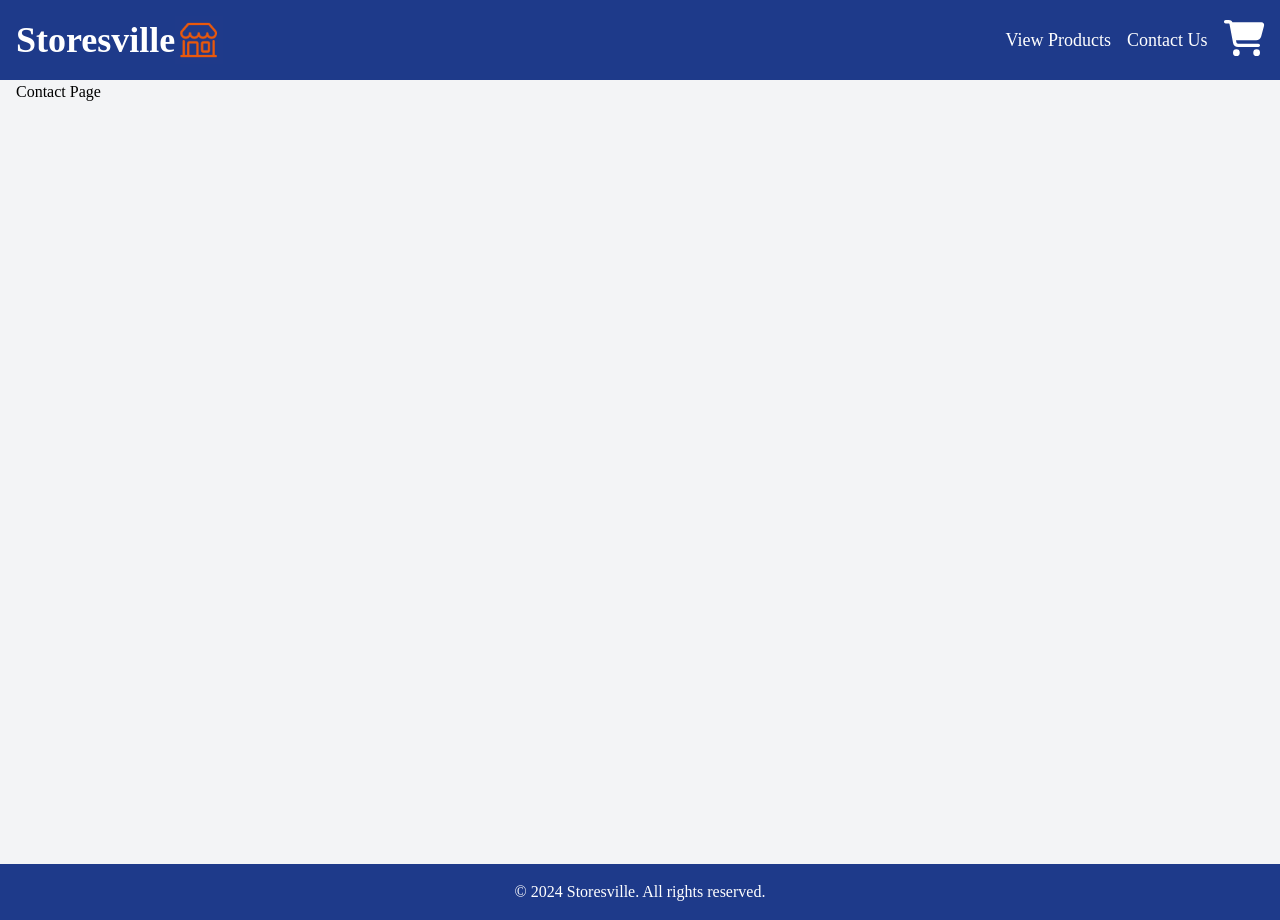
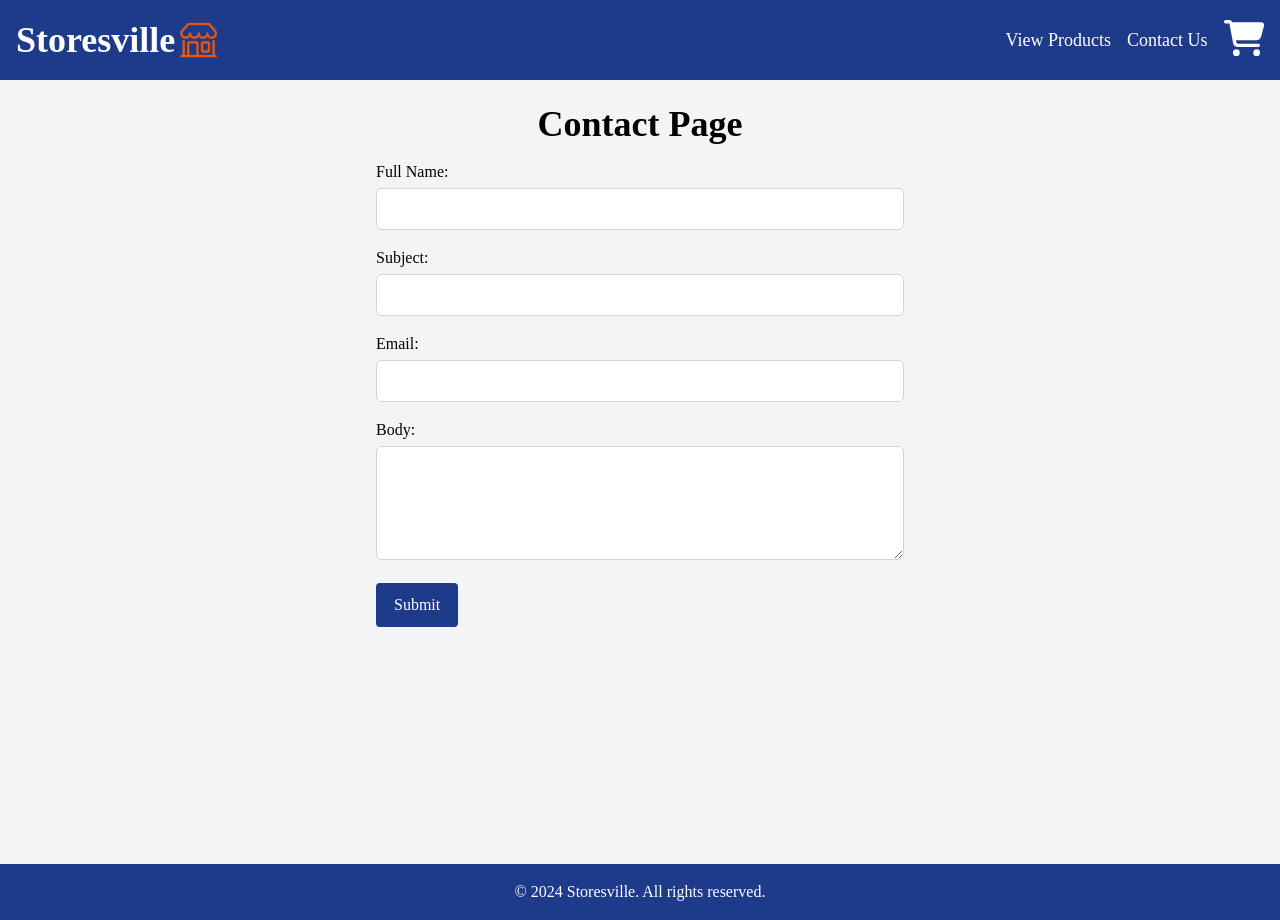
Before and after one commit to thislily/js-frameworks, a React (Create React App) app: page /contact in a window 1280 px wide. Built offline with nearby package versions, Linux system fonts and the light colour scheme.

Commit message:
contact page

```diff
--- a/src/pages/CartPage.jsx
+++ b/src/pages/CartPage.jsx
@@ -5,16 +5,20 @@ import { Link } from "react-router-dom";
 import { useCart } from "../context/CartContext";
 
 function CartPage() {
- const { clearCart } = useCart();
+ const { cart, clearCart } = useCart();
 
   return (
     <div>
       <h1 className="font-heading text-4xl text-center my-6">Checkout</h1>
       <Cart />
       <div className="flex justify-center my-6">
-        <Link to="/checkout-success">
-          <Button onClick={clearCart} text="Place Your Order" />
-        </Link>
+        {cart.length > 0 && (
+          <Link to="/checkout-success">
+            <Button onClick={clearCart} text="Place Your Order"/>
+          </Link>
+        )}
+
+
       </div>
     </div>
   );
--- a/src/pages/ContactPage.jsx
+++ b/src/pages/ContactPage.jsx
@@ -1,11 +1,159 @@
-import React from 'react'
+import React, { useState } from 'react';
+import MessageBox from '../components/MessageBox';
 
 function ContactPage() {
+  const [formData, setFormData] = useState({
+    fullName: '',
+    subject: '',
+    email: '',
+    body: '',
+  });
+
+  const [errors, setErrors] = useState({});
+  const [isFormVisible, setIsFormVisible] = useState(true); // State for controlling form visibility
+  const [successMessage, setSuccessMessage] = useState(false); // State for success message
+
+  const handleChange = (e) => {
+    const { name, value } = e.target;
+    setFormData({ ...formData, [name]: value });
+  };
+
+  const validateForm = () => {
+    const newErrors = {};
+
+    if (formData.fullName.trim().length < 3) {
+      newErrors.fullName = 'Full name must be at least 3 characters long.';
+    }
+
+    if (formData.subject.trim().length < 3) {
+      newErrors.subject = 'Subject must be at least 3 characters long.';
+    }
+
+    const emailRegex = /^[^\s@]+@[^\s@]+\.[^\s@]+$/;
+    if (!emailRegex.test(formData.email)) {
+      newErrors.email = 'Enter a valid email address.';
+    }
+
+    if (formData.body.trim().length < 3) {
+      newErrors.body = 'Body must be at least 3 characters long.';
+    }
+
+    return newErrors;
+  };
+
+  const handleSubmit = (e) => {
+    e.preventDefault();
+    const validationErrors = validateForm();
+
+    if (Object.keys(validationErrors).length === 0) {
+      console.log('Form Data:', formData);
+      setSuccessMessage(true);
+      setIsFormVisible(false); // Hide the form
+
+      // After 5 seconds, show the form again
+      setTimeout(() => {
+        setIsFormVisible(true);
+        setSuccessMessage(false); // Hide success message after 5 seconds
+        setFormData({ fullName: '', subject: '', email: '', body: '' }); // Reset form data
+      }, 5000);
+    } else {
+      setErrors(validationErrors);
+      setSuccessMessage(false); // Reset success message on error
+    }
+  };
+
   return (
-    <div>
-      <h1>Contact Page</h1>
+    <div className="p-6 max-w-xl mx-auto">
+      <h1 className="text-4xl font-heading font-bold mb-4 text-center">Contact Page</h1>
+
+      {successMessage && (
+        <MessageBox
+          border="green 2px solid"
+          message="Form submitted successfully!"
+        />
+      )}
+
+      {isFormVisible && (
+        <form onSubmit={handleSubmit} className="space-y-4">
+          {/* Full Name */}
+          <div>
+            <label className="block font-medium mb-1" htmlFor="fullName">
+              Full Name:
+            </label>
+            <input
+              type="text"
+              id="fullName"
+              name="fullName"
+              value={formData.fullName}
+              onChange={handleChange}
+              className="w-full p-2 border border-gray-300 rounded-md"
+              required
+            />
+            {errors.fullName && <p className="text-red-500 text-sm">{errors.fullName}</p>}
+          </div>
+
+          {/* Subject */}
+          <div>
+            <label className="block font-medium mb-1" htmlFor="subject">
+              Subject:
+            </label>
+            <input
+              type="text"
+              id="subject"
+              name="subject"
+              value={formData.subject}
+              onChange={handleChange}
+              className="w-full p-2 border border-gray-300 rounded-md"
+              required
+            />
+            {errors.subject && <p className="text-red-500 text-sm">{errors.subject}</p>}
+          </div>
+
+          {/* Email */}
+          <div>
+            <label className="block font-medium mb-1" htmlFor="email">
+              Email:
+            </label>
+            <input
+              type="email"
+              id="email"
+              name="email"
+              value={formData.email}
+              onChange={handleChange}
+              className="w-full p-2 border border-gray-300 rounded-md"
+              required
+            />
+            {errors.email && <p className="text-red-500 text-sm">{errors.email}</p>}
+          </div>
+
+          {/* Body */}
+          <div>
+            <label className="block font-medium mb-1" htmlFor="body">
+              Body:
+            </label>
+            <textarea
+              id="body"
+              name="body"
+              value={formData.body}
+              onChange={handleChange}
+              className="w-full p-2 border border-gray-300 rounded-md"
+              rows="4"
+              required
+            />
+            {errors.body && <p className="text-red-500 text-sm">{errors.body}</p>}
+          </div>
+
+          {/* Submit Button */}
+          <button
+            type="submit"
+            className="bg-blue-900 border-blue-900 border-2 text-white px-4 py-2 rounded hover:bg-blue-200 hover:text-blue-900 mx-auto"
+          >
+            Submit
+          </button>
+        </form>
+      )}
     </div>
-  )
+  );
 }
 
-export default ContactPage
+export default ContactPage;
```
Also changed, not shown: 1 other file (tests, documents, lock files or other folders).
